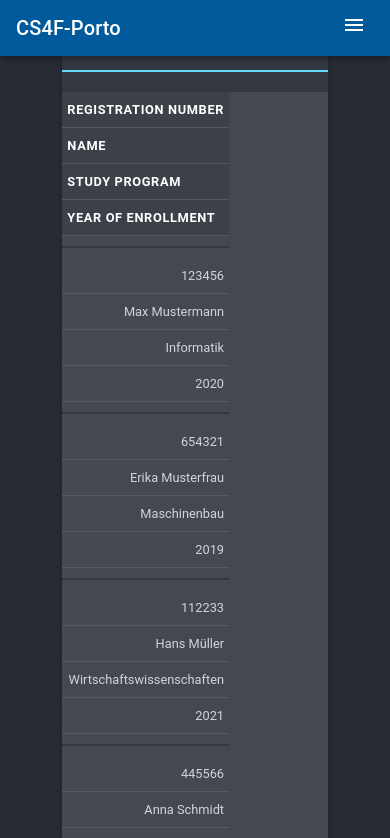
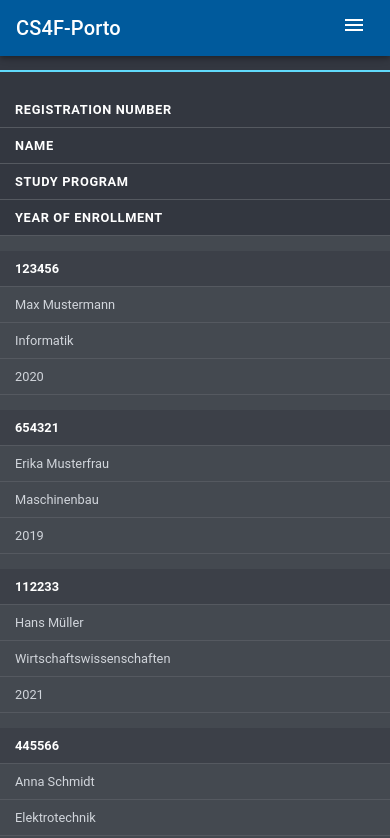
Before and after one commit to Transport-Protocol/CS4F-Porto-Gui, a React (Create React App) app: page /user/master_data in a window 390 px wide. Shown: the top 838 px of the page. Built offline with nearby package versions, Linux system fonts and the light colour scheme; sample sign-in values are in the browser's storage.

Commit message:
look better

```diff
--- a/src/data-components/user/user-master-data-show.css
+++ b/src/data-components/user/user-master-data-show.css
@@ -1,5 +1,5 @@
 .user_master_data_show {
-    width: 90%;
+    width: 100%;
     max-width: 1200px;
     margin: 2rem auto;
     font-family: 'Roboto', sans-serif;
@@ -8,7 +8,7 @@
     background-color: #333740;
     border-radius: 8px;
     box-shadow: 0 4px 8px rgba(0, 0, 0, 0.2);
-    overflow: hidden;
+    overflow-x: auto; /* Ermöglicht horizontales Scrollen bei Überbreite */
 }
 
 .user_master_data_show table {
@@ -66,54 +66,76 @@
     .user_master_data_show {
         width: 100%;
         margin: 1rem auto;
+        overflow-x: auto; /* Sicherstellen, dass horizontales Scrollen aktiviert ist */
     }
 
     .user_master_data_show th, .user_master_data_show td {
-        padding: 10px 12px; /* Reduziertes Padding für kleinere Bildschirme */
-        font-size: 0.8rem; /* Kleinere Schriftgröße für mobile Geräte */
+        padding: 10px 12px;
+        font-size: 0.8rem;
     }
 
     .user_master_data_show_title {
-        font-size: 20px; /* Kleinere Schriftgröße für den Titel auf mobilen Geräten */
+        font-size: 20px;
     }
 }
 
+/* Responsive Stacking bei sehr kleinen Bildschirmen */
 @media (max-width: 480px) {
     .user_master_data_show table {
-        display: block;
-        overflow-x: auto; /* Horizontales Scrollen bei kleinen Bildschirmen */
-        white-space: nowrap; /* Zeilenumbruch in Zellen verhindern */
+        width: 100%; /* Sicherstellen, dass die Tabelle 100% der Breite nutzt */
+        display: table; /* Statt block, table behalten, um volle Breite zu nutzen */
+        table-layout: fixed; /* Zwingt die Tabelle, die gesamte Breite zu verwenden */
     }
 
     .user_master_data_show th, .user_master_data_show td {
         display: block;
-        text-align: right; /* Text rechtsbündig für eine kompakte Darstellung */
-        padding: 10px 5px;
-        font-size: 0.8rem;
+        width: 100%; /* Zellen nehmen die volle Breite ein */
+        box-sizing: border-box;
+        text-align: left;
+        padding: 10px 15px;
         border-bottom: 1px solid #555960;
+        position: relative;
+        white-space: nowrap; /* Verhindert, dass der Text umbricht */
     }
 
     .user_master_data_show th {
-        text-align: left; /* Header linksbündig, um die Struktur zu verdeutlichen */
+        text-align: left;
+        background-color: #333740;
+    }
+
+    .user_master_data_show td::before {
+        content: attr(data-label);
+        position: absolute;
+        left: 15px;
+        width: calc(100% - 30px);
+        text-align: left;
+        font-weight: bold;
+        color: #61dafb;
+        text-transform: uppercase;
+        padding-right: 10px;
+    }
+
+    .user_master_data_show td {
+        padding-left: 15px; /* Kein Versatz mehr, um die volle Breite zu nutzen */
+        padding-right: 15px; /* Sicherstellen, dass auch rechts genug Platz ist */
+        text-align: left;
+        border-bottom: 1px solid #555960;
     }
 
     .user_master_data_show tr {
         display: flex;
-        flex-direction: column;
-        border-bottom: 2px solid #333740;
-        margin-bottom: 10px;
-        padding-bottom: 10px;
+        flex-wrap: wrap; /* Zellen innerhalb der Zeilen umbrechen */
+        margin-bottom: 15px;
+        width: 100%; /* Sicherstellen, dass jede Zeile die volle Breite nutzt */
     }
 
     .user_master_data_show tr:nth-child(odd), .user_master_data_show tr:nth-child(even) {
-        background-color: transparent;
+        background-color: #444950;
     }
 
-    .user_master_data_show td::before {
-        content: attr(data-label);
-        float: left;
+    .user_master_data_show td:first-child {
+        background-color: #3c4048;
         font-weight: bold;
-        color: #61dafb;
-        text-transform: uppercase;
+        color: #ffffff;
     }
 }
```
